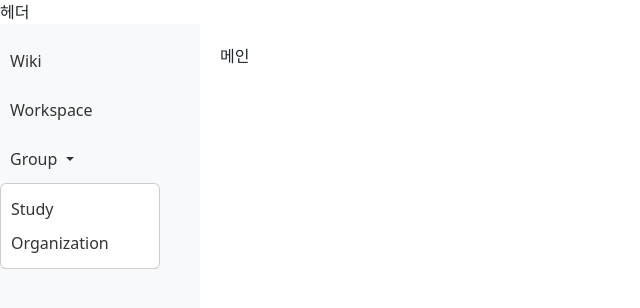
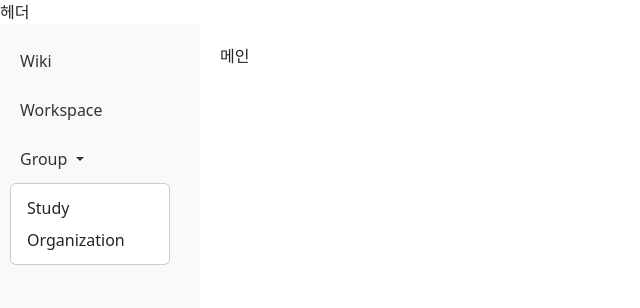
Before and after one commit to Triumers/KMS-Front, a Vue app: page / in a window 1280 px wide. Both pictures are taken after a click on the button "Group". Shown: the top 308 px of the page, without its empty margins (0-640 px from the left). Built offline with nearby package versions, Linux system fonts and the light colour scheme.

Commit message:
refactor(Navbar): Mapping 경로 추가
- 라우터 수정

```diff
--- a/src/components/common/Navbar.vue
+++ b/src/components/common/Navbar.vue
@@ -1,10 +1,10 @@
 <template>
   <div class="navbar">
     <li class="nav-item">
-      <router-link class="nav-link" to="/wiki">Wiki</router-link>
+      <router-link class="nav-link" to="/wiki/posts">Wiki</router-link>
     </li>
     <li class="nav-item">
-      <router-link class="nav-link" to="/workspace">Workspace</router-link>
+      <router-link class="nav-link" to="/workspace/posts">Workspace</router-link>
     </li>
     <li class="nav-item dropdown">
       <a class="nav-link dropdown-toggle" href="#" id="navbarDropdown" role="button" data-bs-toggle="dropdown"
@@ -13,15 +13,15 @@
       </a>
       <ul class="dropdown-menu" aria-labelledby="navbarDropdown">
         <li>
-          <router-link class="dropdown-item" to="/group/study">Study</router-link>
+          <router-link class="dropdown-item" to="/group/study/posts">Study</router-link>
         </li>
         <li>
-          <router-link class="dropdown-item" to="/group/organization">Organization</router-link>
+          <router-link class="dropdown-item" to="/group/organization/posts">Organization</router-link>
         </li>
       </ul>
     </li>
     <li class="nav-item">
-      <router-link class="nav-link" to="/office-life">Office Life</router-link>
+      <router-link class="nav-link" to="/office-life/posts">Office Life</router-link>
     </li>
   </div>
 </template>
@@ -32,14 +32,11 @@
 <style scoped>
 .navbar {
   display:list-item;
+  list-style-type: none;
   flex-direction: column;
   width: 200px;
-  /* 너비를 조정하여 원하는 크기로 설정하세요 */
   background-color: #f8f9fa;
-  /* 배경색을 원하는 색으로 설정하세요 */
   padding: 10px;
-  list-style-type: none; /* 기본 리스트 스타일 제거 */
-  padding-left: 0; /* 패딩 제거 */
 }
 
 .nav-item {
@@ -52,19 +49,4 @@
 .nav-item:hover {
   background-color: #e2e6ea;
 }
-
-.dropdown-menu {
-  list-style-type: none; /* 드롭다운 리스트 스타일 제거 */
-  padding-left: 0; /* 패딩 제거 */
-}
-
-.dropdown-item {
-  padding: 5px 10px;
-  text-decoration: none;
-  color: #333;
-}
-
-.dropdown-item:hover {
-  background-color: #e2e6ea;
-}
 </style>
```
Also changed, not shown: src/router/mainRouter.js (+191 -15 lines).
